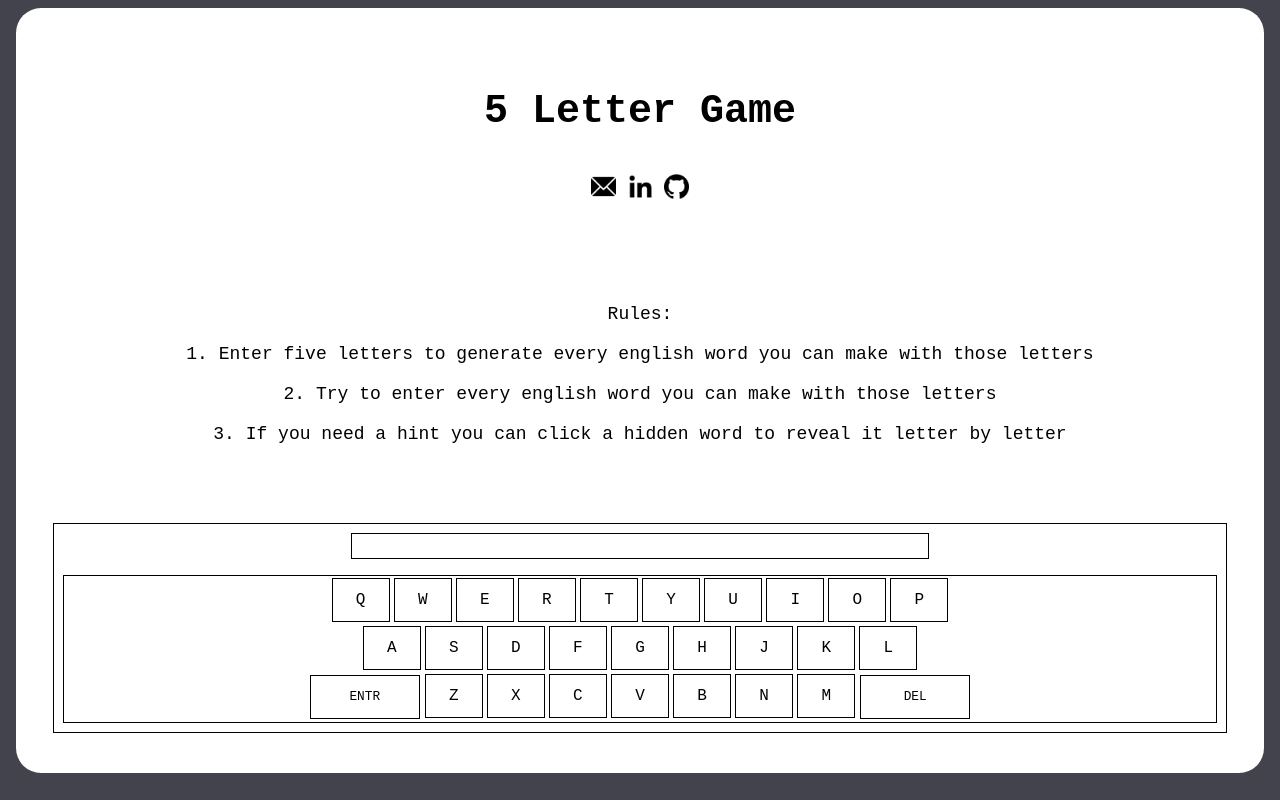
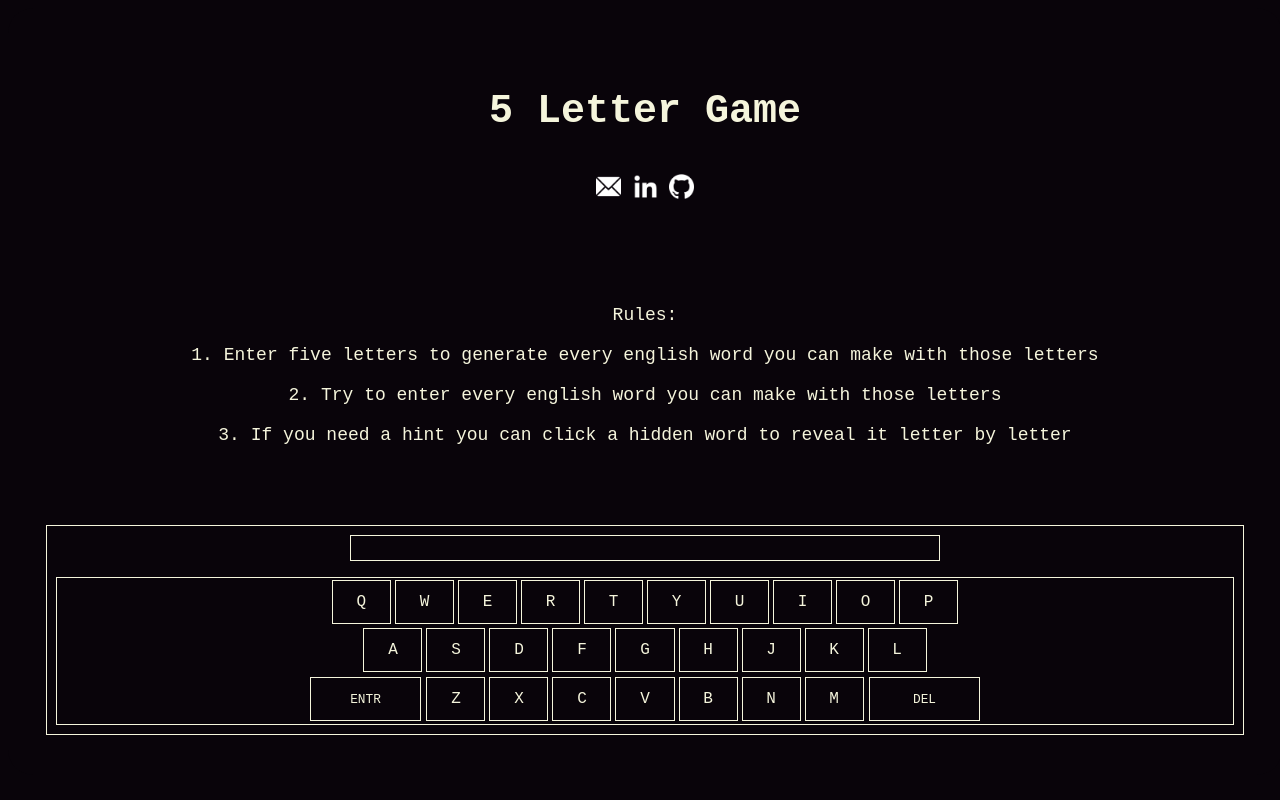
Before and after one commit to Party14534/resumeWebsite, a website: page LetterGame.html in a window 1280 px wide. Drawn offline with Linux system fonts and the light colour scheme.

Commit message:
Website redesign

```diff
--- a/LetterGame.css
+++ b/LetterGame.css
@@ -24,35 +24,39 @@
     display: block;
     width: clamp(93%, 93%, 97%);
     height: 100%;
-    background: rgb(255, 255, 255);
+    background: rgb(9, 4, 10);
     padding: 10px;
     margin-left: auto;
     margin-right: auto;
-    outline: 1px solid black;
+    outline: 1px solid beige;
     align-self: center;
 }
 .mainDivAddOn{
-    background-color: rgb(167, 252, 167);
+    background: rgb(9, 4, 10);
 }
 .shake{
     animation: shake 0.5s;
     animation-iteration-count: 1;
     animation-timing-function: ease;
 }
+.image{
+    filter: invert(1);
+}
 
 #mainDiv{
     word-wrap: break-word;
 }
 #words{
+    outline: 1px solid beige;
     display: inline-block;
     padding-top: 1rem;
     padding-bottom: 1rem;
     padding-left: 1rem;
     padding-right: 1rem;
-    background-color: aliceblue;
+    background: rgb(9, 4, 10);
     margin-bottom: 0.5rem;
     border-radius: 10px;
-    color: blueviolet;
+    color: rgb(0, 255, 34);
     font-size: 1rem;
     text-align: center;
     -webkit-user-select: none; /* Safari */
@@ -64,7 +68,7 @@
     display: inline-block;
     width: 50%;
     height: 1.5rem;
-    outline: 1px solid black;
+    outline: 1px solid beige;
     align-self: center;
     align-items: center;
 }
@@ -81,7 +85,7 @@
     font-family: 'Courier New', Courier, monospace;
 }
 #winScreen{
-    color: green;
+    color: rgb(0, 255, 34);
     font-family: 'Courier New', Courier, monospace;
     font-size: 1.3rem;
 }
@@ -89,7 +93,7 @@
     color: black;
 }
 #keyboard{
-    outline: 1px solid black;
+    outline: 1px solid beige;
     text-align: center;
     align-self: center;
     align-items: center;
@@ -97,7 +101,7 @@
 #key{
     display: inline-flex;
     font-size: clamp(0.6rem, 100%, 1.5rem);
-    outline: 1px solid black;
+    outline: 1px solid beige;
     width: clamp(4%, 4%, 7%);
     height: clamp(2rem, 2rem, 2.5rem);
     padding: 5px;
@@ -111,7 +115,7 @@
 #specialKey{
     display: inline-flex;
     font-size: clamp(0.6rem, 0.8rem, 1.5rem);
-    outline: 1px solid black;
+    outline: 1px solid beige;
     width: clamp(5%, 8.5%, 10%);
     height: clamp(2rem, 2rem, 3.5rem);
     padding: 5px;
--- a/LetterGame.html
+++ b/LetterGame.html
@@ -11,9 +11,9 @@
     <style>
         .article{
             display: block;
-            width: 98%;
+            width: 100%;
             height: 100%;
-            background: rgb(255, 255, 255);
+            background: rgb(9, 4, 10);
             margin-left: auto;
             margin-right: auto;
             border-radius: 25px;
@@ -27,6 +27,7 @@
         .center{
             font-family:'Courier New';
             text-align: center;
+            color: beige;
         }
         .font{
             font-family:'Courier New';
@@ -88,17 +89,17 @@
 
 
     </style>
-    <body style="background-color: rgb(67, 67, 78)"><!--rgb(236, 238, 245)-->
+    <body style="background-color: rgb(9, 4, 10)"><!--rgb(236, 238, 245)-->
         <section>
             <div class="container2">
                 <article class="article">
                     <br><br>
                     <h1 class="center header">5 Letter Game</h1>
-                    <h1 class="center"><a href="mailto: zachariahdellimore03@gmail.com"><img alt="Email" src="media/emailIcon.png"
+                    <h1 class="center image"><a href="mailto: zachariahdellimore03@gmail.com"><img alt="Email" src="media/emailIcon.png"
                         width="25px" height="25px"></a>  <a href="https://www.linkedin.com/in/zachariah-dellimore-8630ba161/"><img alt="LinkedIn" src="media/linkedinIcon.png"
                             width="25px" height="25px"></a>  <a href="https://github.com/Party14534"><img alt="Guihub" src="media/githubIcon.png"
                                 width="25px" height="25px"></a></h1>
-                    <p class="font" id="rules">Rules: <br><br>
+                    <p class="font center" id="rules">Rules: <br><br>
                     1. Enter five letters to generate every english word you can make with those letters<br><br>
                     2. Try to enter every english word you can make with those letters<br><br>
                     3. If you need a hint you can click a hidden word to reveal it letter by letter</p>
```
